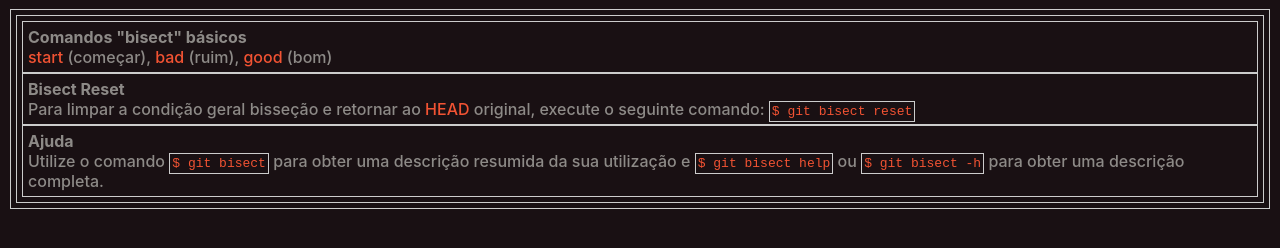
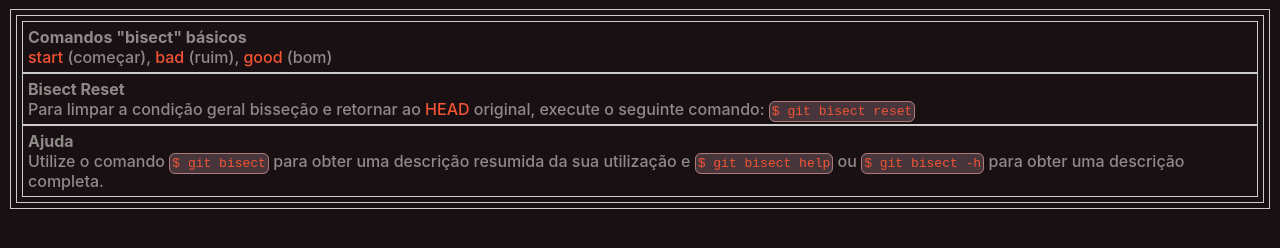
Before and after one commit to devPisa/git-bisect-exemple, a plain HTML site: page index.html in a window 1280 px wide. Shown: the part 264-512 px from the top of the page. Drawn offline with Linux system fonts and the light colour scheme.

Commit message:
Css alterado

```diff
--- a/style.css
+++ b/style.css
@@ -23,8 +23,10 @@ body{
     color: #f25333;
 }
 .codigo{
+    background-color: #46363c;
+    border-radius: 6px;
     padding: 2px;
-    border: solid 1px #ccc;
+    border: solid 1px #ac7a7a;
     color: #f25333;
 }
 
```
